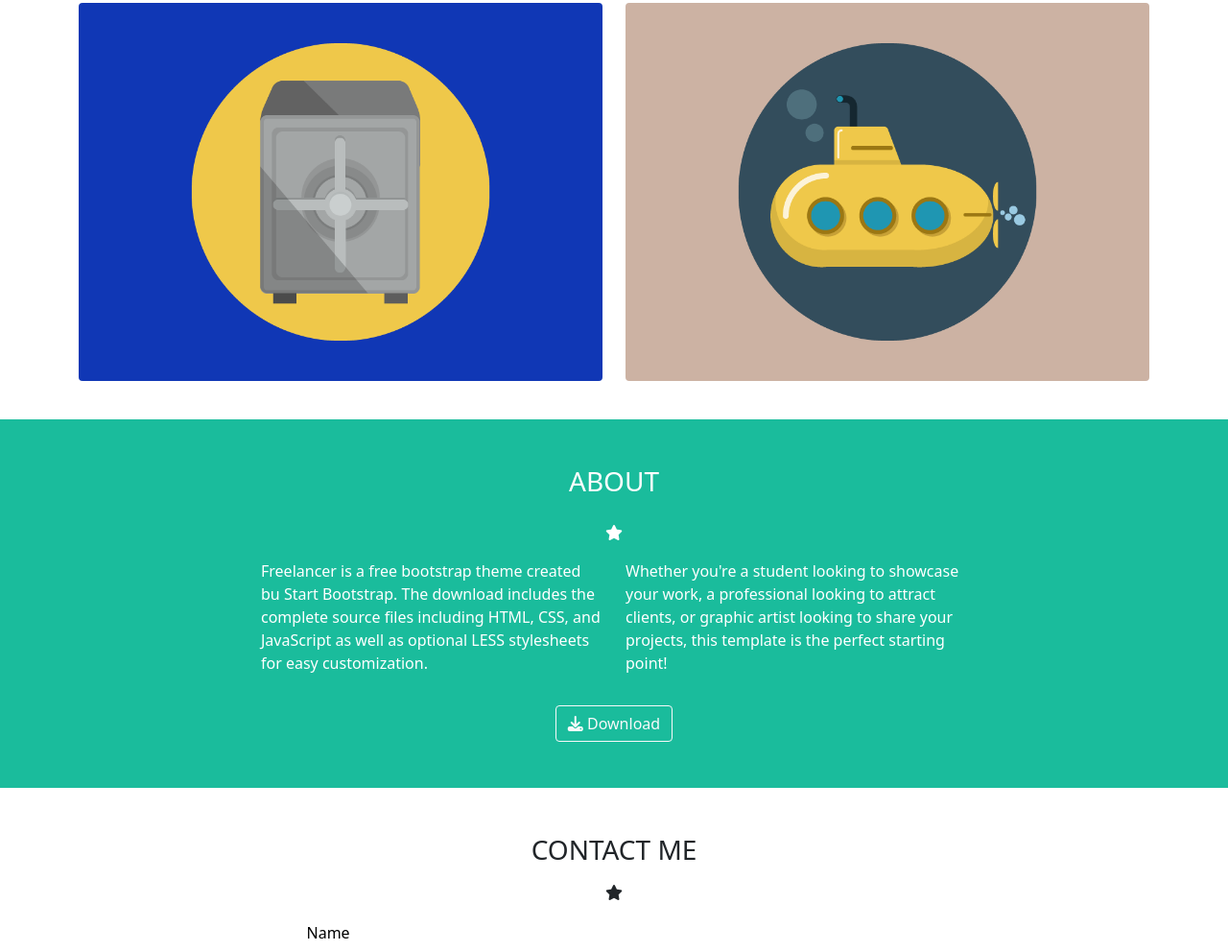
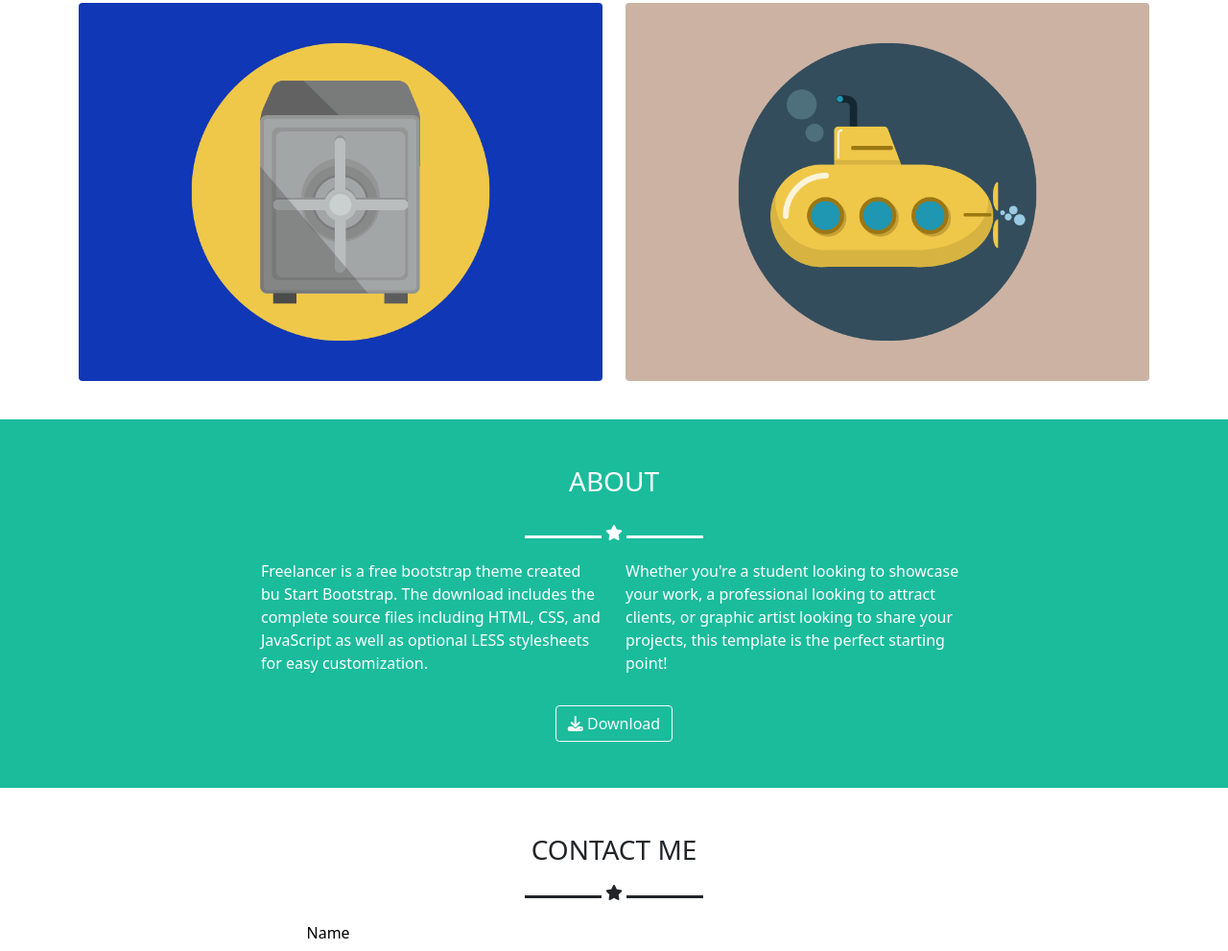
Before and after one commit to giorgios17/html-css-bootstrap-freelancer, a plain HTML site: page index.html in a window 1280 px wide. Shown: the part 1809-2800 px from the top of the page at 96% size. Drawn offline with nearby package versions, Linux system fonts and the light colour scheme.

Commit message:
line on star

```diff
--- a/css/style.css
+++ b/css/style.css
@@ -13,6 +13,11 @@ footer{
 
 footer{
     background-color: #3a546d;
+}
+
+.line{
+    height: 3px;
+    width: 80px;
 }
 
 /* utility */
--- a/index.html
+++ b/index.html
@@ -42,8 +42,10 @@
                     <div class="col-7">
                         <h2>START BOOTSTRAP</h2>
                     </div>
-                    <div class="col-5">
+                    <div class="col-12">
+                        <div class="line bg-white d-inline-block"></div>
                         <i class="fa-solid fa-star"></i>
+                        <div class="line bg-white d-inline-block"></div>
                     </div>
                     <div class="col-12">GRAPHIC ARTIST - WEB DESIGNER - ILLUSTRATOR</div>
                 </div>
@@ -58,7 +60,10 @@
                         <h2>PORTFOLIO</h2>
                     </div>
                     <div class="col-12">
+                        <div class="line bg-dark d-inline-block"></div>
                         <i class="fa-solid fa-star"></i>
+                        <div class="line bg-dark d-inline-block"></div>
+
                     </div>
                     <div class="col-12 col-lg-6 col-xxl-4">
                         <img class="rounded" src="img/cabin.png" alt="cabin">
@@ -89,8 +94,10 @@
                     <div class="col-10 text-center">
                         <h3>ABOUT</h3>
                     </div>
-                    <div class="col-10 text-center">
+                    <div class="col-12 text-center">
+                        <div class="line bg-white  d-inline-block"></div>
                         <i class="fa-solid fa-star"></i>
+                        <div class="line bg-white d-inline-block"></div>
                     </div>
                     <div class="col-7 col-lg-4">
                         <p>Freelancer is a free bootstrap theme created bu Start Bootstrap. The download includes the
@@ -118,8 +125,10 @@
                     <div class="col-10 text-center">
                         <h3>CONTACT ME</h3>
                     </div>
-                    <div class="col-10 text-center">
+                    <div class="col-12 text-center">
+                        <div class="line bg-dark d-inline-block"></div>
                         <i class="fa-solid fa-star"></i>
+                        <div class="line bg-dark d-inline-block"></div>
                     </div>
                     <div class="col-7">
                         <ul>
```
